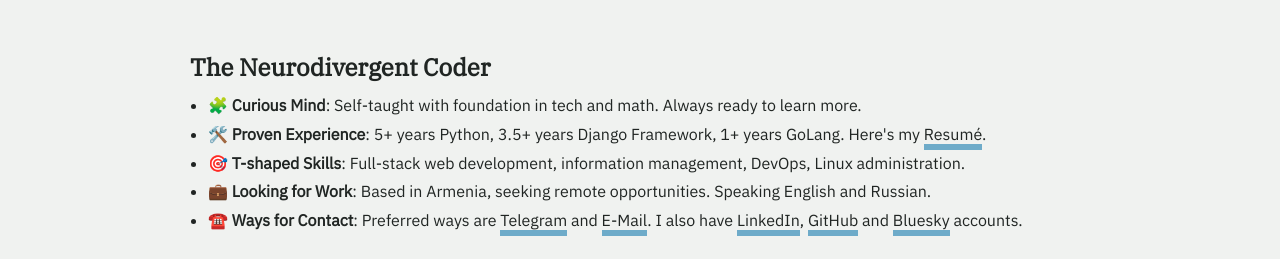
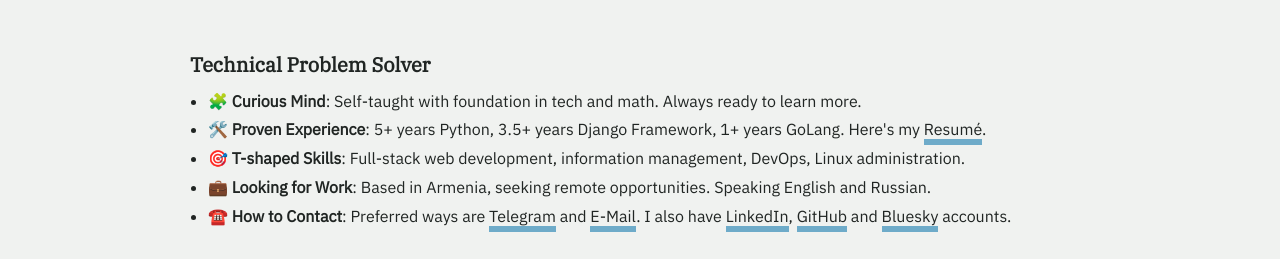
Before and after one commit to PavelDotsoy/paveldotsoy.github.io, an Eleventy site: page src/index.md in a window 1280 px wide. Shown: the part 83-342 px from the top of the page. Built offline with nearby package versions, Linux system fonts and the light colour scheme; Eleventy itself is replaced by a stand-in of ours; files that its build step writes are made by us from their sources.

Commit message:
Tiny main page text edits

```diff
--- a/src/index.md
+++ b/src/index.md
@@ -3,12 +3,12 @@ layout: layouts/home.njk
 ---
 
 # Home of Pavel
-#### The Neurodivergent Coder
+##### Technical Problem Solver
 
 - 🧩 **Curious Mind**: Self-taught with foundation in tech and math. Always ready to learn more.
 - 🛠️  **Proven Experience**: 5+ years Python, 3.5+ years Django Framework, 1+ years GoLang. Here's my [Resumé](http://localhost:8080/public/pavel-panichev-backend-dev.pdf).
 - 🎯 **T-shaped Skills**: Full-stack web development, information management, DevOps, Linux administration.
 - 💼 **Looking for Work**: Based in Armenia, seeking remote opportunities. Speaking English and Russian.
-- ☎️  **Ways for Contact**: Preferred ways are [Telegram](https://t.me/paveldotsoy) and [E-Mail](mailto:nospam@pavel.soy). I also have [LinkedIn](https://www.linkedin.com/in/paveldotsoy/), [GitHub](https://github.com/PavelDotsoy) and [Bluesky](https://bsky.app/profile/pavel.soy) accounts.
+- ☎️  **How to Contact**: Preferred ways are [Telegram](https://t.me/paveldotsoy) and [E-Mail](mailto:nospam@pavel.soy). I also have [LinkedIn](https://www.linkedin.com/in/paveldotsoy/), [GitHub](https://github.com/PavelDotsoy) and [Bluesky](https://bsky.app/profile/pavel.soy) accounts.
 
 ### Posts
```
